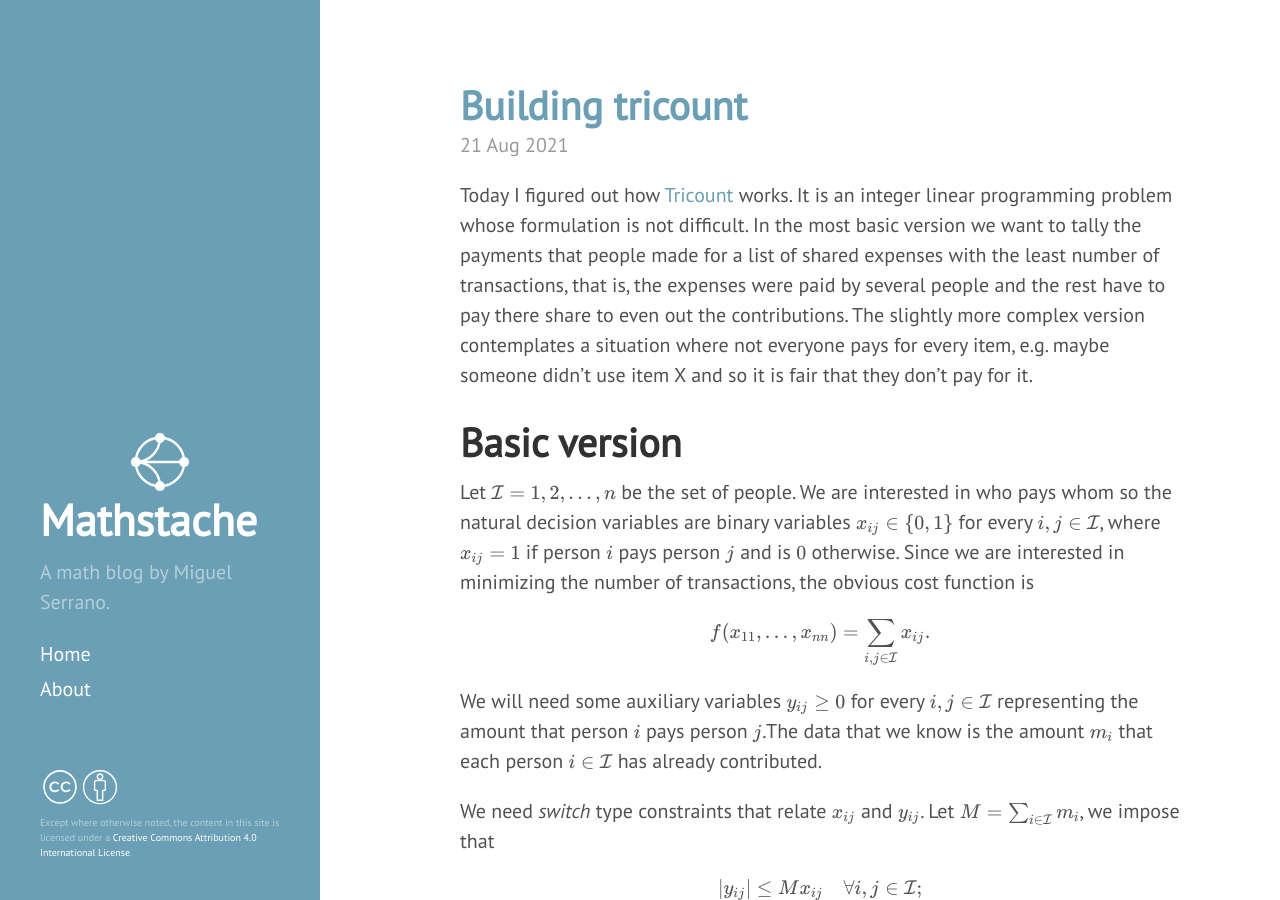
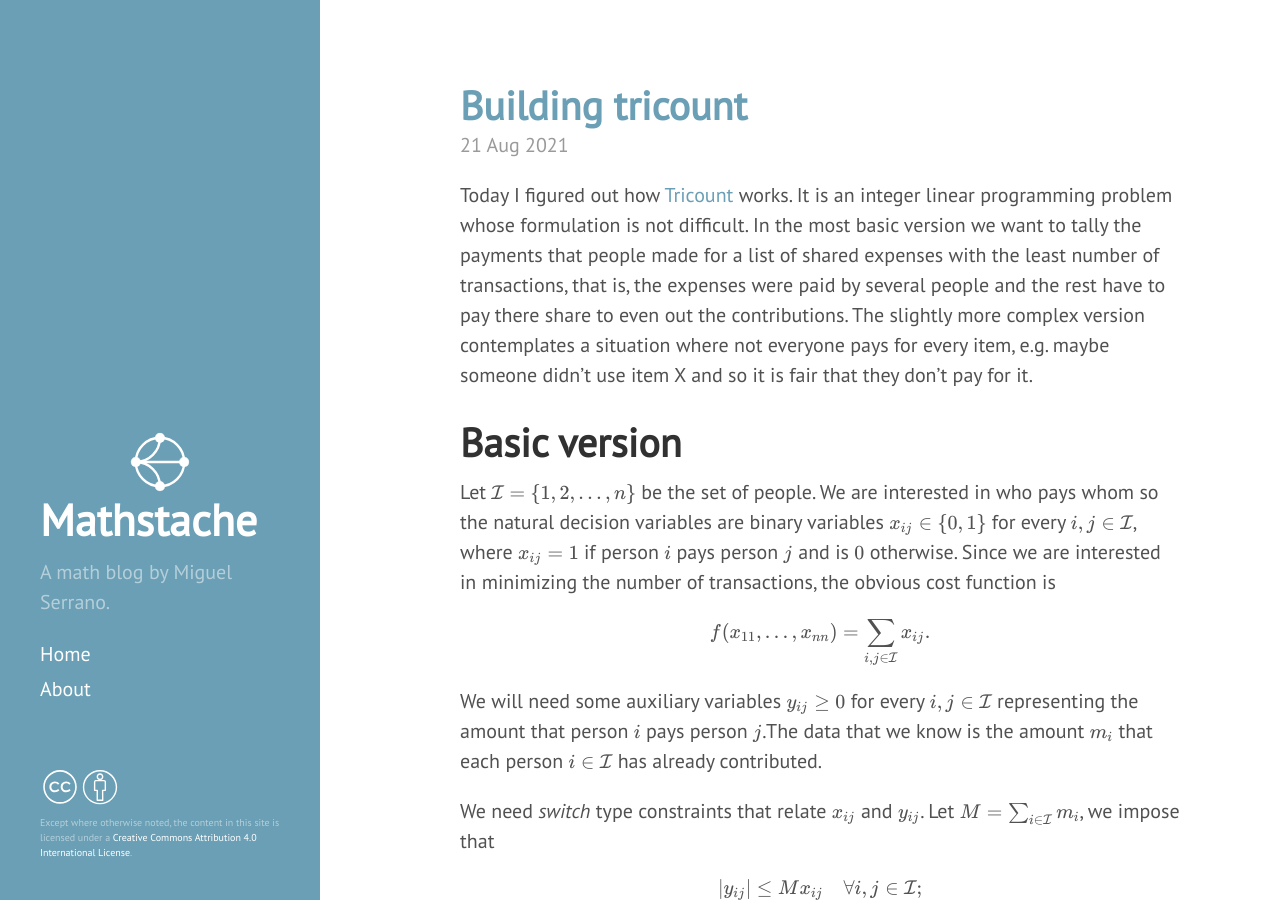
Before and after one commit to homomorfismo/blog, a Jekyll site: the page built from _posts/2021-08-21-Building-tricount.md, in a window 1280 px wide and 900 px high. Built offline with Jekyll 4.4.1, drawn with Linux system fonts in a browser that asks for light colours; nearby versions of some CDN libraries.

```diff
--- a/_posts/2021-08-21-Building-tricount.md
+++ b/_posts/2021-08-21-Building-tricount.md
@@ -7,7 +7,7 @@ Today I figured out how [Tricount](tricount.com) works. It is an integer linear
 
 # Basic version
 
-Let $\mathcal{I} = \{1,2, \ldots, n\}$ be the set of people. We are interested in who pays whom so the natural decision variables are binary variables $x_{ij}\in \\{0,1\\}$ for every $i,j \in \mathcal I$, where $x_{ij} = 1$ if person $i$ pays person $j$ and is $0$ otherwise. Since we are interested in minimizing the number of transactions, the obvious cost function is
+Let $\mathcal{I} = \\{1,2, \ldots, n\\}$ be the set of people. We are interested in who pays whom so the natural decision variables are binary variables $x_{ij}\in \\{0,1\\}$ for every $i,j \in \mathcal I$, where $x_{ij} = 1$ if person $i$ pays person $j$ and is $0$ otherwise. Since we are interested in minimizing the number of transactions, the obvious cost function is
 
 
 
```
